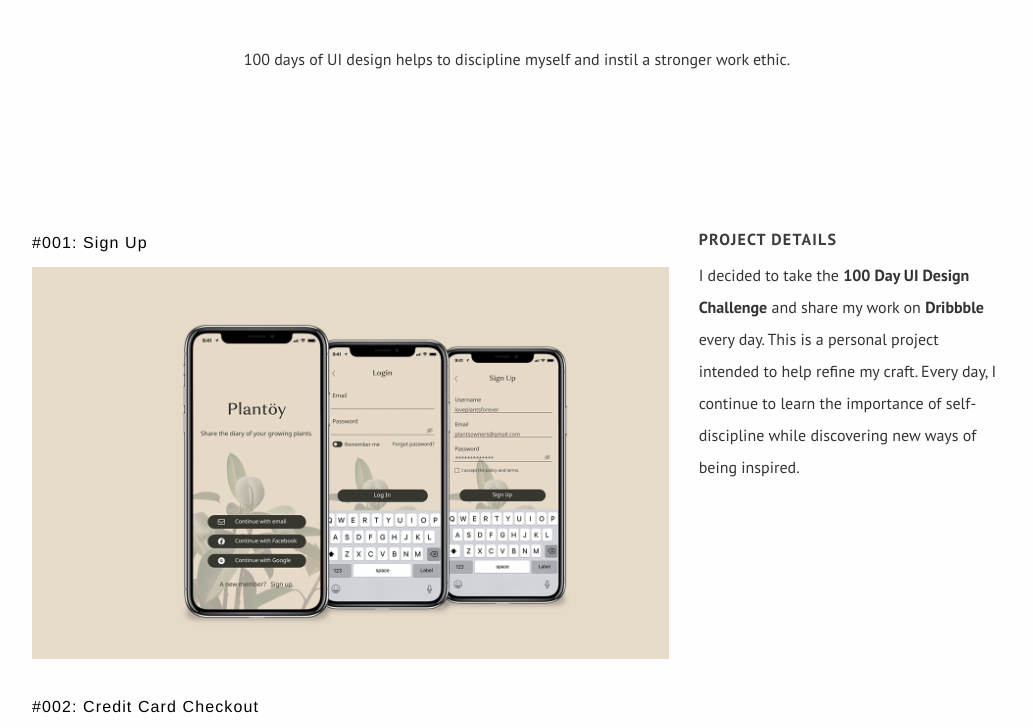
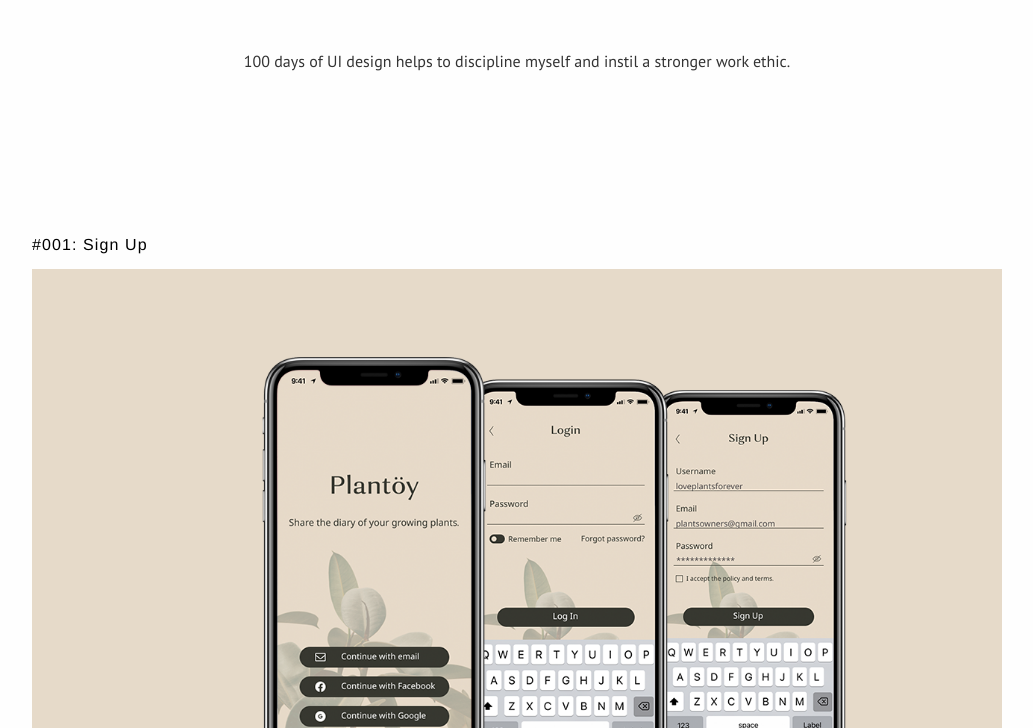
Before and after one commit to p3nnybear/Portfolio, a plain HTML site: page ui-challenge.html in a window 1280 px wide. Shown: the part 294-1022 px from the top of the page, without its empty margins (123-1156 px from the left). Drawn offline with Linux system fonts and the light colour scheme.

Commit message:
third commit

```diff
--- a/css/app.css
+++ b/css/app.css
@@ -73,7 +73,7 @@
   color: #3d3d3d;
   padding-bottom: 8px;
   letter-spacing: -0.2px;
-  font-size: 0.75rem;
+  font-size: 1rem;
   font-weight: 500;
   margin-left: 1.45rem;
   margin-right: 1.45rem;
--- a/ui-challenge.html
+++ b/ui-challenge.html
@@ -73,34 +73,13 @@
         <!-- End Hero Banner -->
                         <!--Content Start-->
 
-                <div class="section-container grid-container">
+            <div class="section-container grid-container">
                     <div class="grid-x grid-padding-x">
-                        <div class="cell medium-12 large-4 large-order-2">
-                            <div class="grid-x sticky-info">
+                        <!-- <div class="cell medium-12 large-4 large-order-2"> -->
+                            <!-- <div class="grid-x sticky-info"> -->
                                 <div class="cell medium-8 large-12">
-                                    <h2 class="project-details">Project Details</h2>
-                                    <p>I decided to take the <a href="https://www.dailyui.co/" target="_blank"><span class="bold-text">100 Day UI Design Challenge</span></a> and share my work on <a href="https://dribbble.com/p3nnydesign" target="_blank"><span class="bold-text">Dribbble</span></a> every
-                                        day. This is a personal project intended to help refine my craft. Every day, I
-                                        continue to learn the importance of self-discipline while discovering new ways of being
-                                        inspired.
-                                        <br>
-                                    </p>
-                                </div>
-                                <!-- <div class="cell medium-4">
-                                    <div class="grid-x">
-                                        <div class="cell small-6 medium-offset-2 medium-10 large-offset-0 pt1">
-                                            <h3 class="details-title ubuntu">Category:</h3>
-                                            <p class="details-text"><em>UI Design</em></p>
-                                        </div>
-                                        <div class="cell small-6 medium-offset-2 medium-10 large-offset-0 pt1">
-                                            <h3 class="details-title ubuntu">Status:</h3>
-                                            <p class="details-text"><em>On-going</em></p>
-                                        </div>
-                                    </div>
-                                </div> -->
-                            </div>
-                        </div>
-                        <div class="cell medium-12 large-8">
+
+                                    <div class="cell medium-12 large-8">
                             <div>
                                 <h4 class="challenge-day">#001: Sign Up</h4>
                                     <img src="./images/ui-challenge/001.png" alt="mobile app sign up form">
@@ -132,8 +111,8 @@
                             <div class="pt2">
                                 <h4 class="challenge-day">#008: 404 page</h4>
                                 <img src="./images/ui-challenge/008.gif" alt="404 page">
-                            </div> -->
-                            <!-- <div class="pt2">
+                            </div>
+                            <div class="pt2">
                                 <h4 class="challenge-day">#009: Music Player</h4>
                                 <div class="temp-holder"></div>
                             </div>
```
